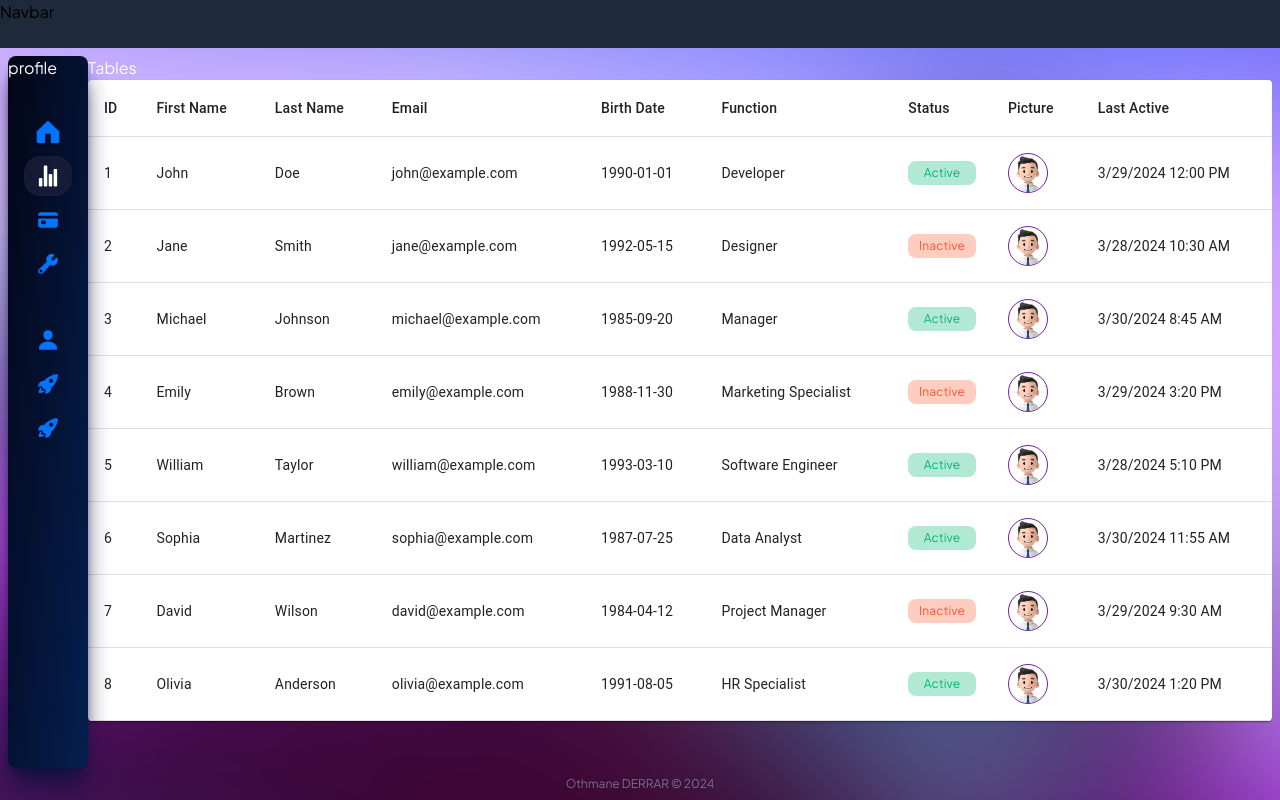
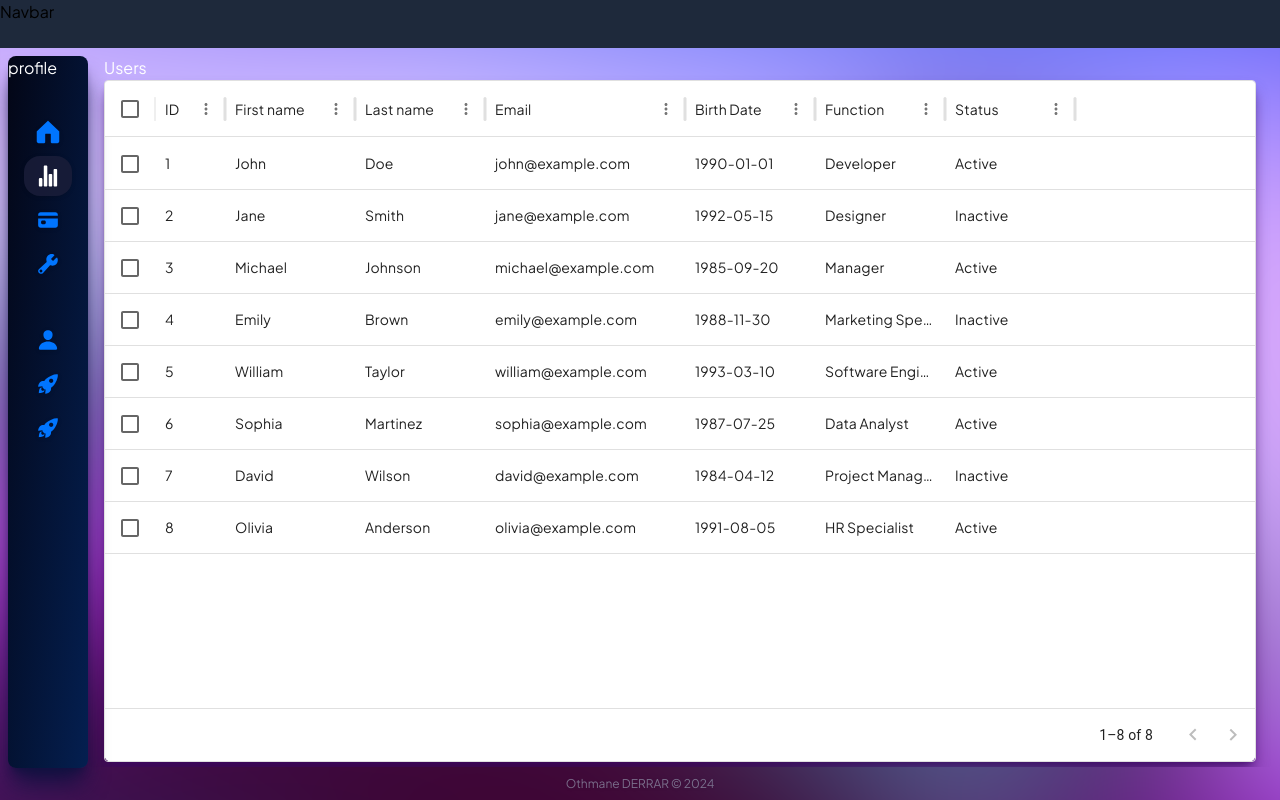
Before and after one commit to OthDr/dot-dashboard, a React (Create React App) app: page /tables in a window 1280 px wide. Built offline with nearby package versions, Linux system fonts and the light colour scheme.

Commit message:
mui data grid

```diff
--- a/package.json
+++ b/package.json
@@ -6,6 +6,7 @@
     "@emotion/react": "^11.11.4",
     "@emotion/styled": "^11.11.5",
     "@mui/material": "^5.15.14",
+    "@mui/x-data-grid": "^7.1.0",
     "@nivo/bar": "^0.84.0",
     "@nivo/calendar": "^0.84.0",
     "@nivo/core": "^0.84.0",
--- a/src/components/Layout.tsx
+++ b/src/components/Layout.tsx
@@ -11,9 +11,11 @@ const Layout: React.FC = () => {
             <Navbar />
             <div className="max-w-[1920px] mx-auto h-[calc(100vh-72px)] flex items-start p-2">
                 <Sidebar />
-                <div className="block w-full h-full bg-transparent overflow-y-scroll animate-slowfade2 ">
-                    <Outlet />
-                </div>
+                <main className="block w-full g-transparent overflow-auto animate-slowfade2 h-[calc(100vh-89px)] ">
+                    <div className='px-2 lg:px-4 w-full h-full rounded-lg '>
+                        <Outlet />
+                    </div>
+                </main>
             </div>
             <Footer />
         </div>
--- /dev/null
+++ b/src/components/dataTable/UsersDataTabe.tsx
@@ -0,0 +1,48 @@
+import * as React from 'react';
+import { DataGrid, GridColDef } from '@mui/x-data-grid';
+import { User } from '../../data/types/User';
+
+const columns: GridColDef[] = [
+    { field: 'id', headerName: 'ID', width: 70 },
+    { field: 'firstName', headerName: 'First name', width: 130 },
+    { field: 'lastName', headerName: 'Last name', width: 130 },
+    { field: 'email', headerName: 'Email', width: 200 },
+    { field: 'birthDate', headerName: 'Birth Date', width: 130 },
+    { field: 'function', headerName: 'Function', width: 130 },
+    { field: 'status', headerName: 'Status', width: 130 },
+];
+
+interface Props {
+    users: User[];
+}
+
+const UsersDataTable: React.FC<Props> = ({ users }: Props) => {
+
+    const rows = users.map((user) => ({
+        id: user.id,
+        firstName: user.firstName,
+        lastName: user.lastName,
+        email: user.email,
+        birthDate: user.birthDate,
+        function: user.function,
+        status: user.status ? 'Active' : 'Inactive',
+    }));
+
+    return (
+        <div className='lg:h-[calc(100vh-118px)] h-full w-full bg-primaryWhite rounded-lg shadow-lg shadow-purple-950/70'>
+            <DataGrid
+                rows={rows}
+                columns={columns}
+                autoPageSize
+                initialState={{
+                    pagination: {
+                        paginationModel: { page: 0, pageSize: 8 },
+                    },
+                }}
+                checkboxSelection
+            />
+        </div>
+    );
+};
+
+export default UsersDataTable;
--- /dev/null
+++ b/src/components/tables/Tables.tsx
@@ -0,0 +1,14 @@
+import React from 'react'
+import mockUsers from '../../data/usersMockData'
+import UsersDataTable from '../dataTable/UsersDataTabe'
+
+const Tables: React.FC = () => {
+    return (
+        <div className='block  h-full  text-white w-full '>
+            Users
+            <UsersDataTable users={mockUsers} />
+        </div>
+    )
+}
+
+export default Tables
--- a/src/routes/Router.tsx
+++ b/src/routes/Router.tsx
@@ -4,7 +4,7 @@ import Home from "../scenes/home/Home";
 import SignIn from "../scenes/auth/SignIn";
 import SignUp from "../scenes/auth/SignUp";
 import NotFound from "../scenes/404/NotFound";
-import Tables from "../scenes/tables/Tables";
+import Tables from "../components/tables/Tables";
 import Settings from "../scenes/settings/Settings";
 
 export const Router = createBrowserRouter([
--- a/src/scenes/home/Home.tsx
+++ b/src/scenes/home/Home.tsx
@@ -3,11 +3,9 @@ import GridSystem from './GridSystem';
 
 const Home: React.FC = () => {
     return (
-        <main className='px-2 lg:px-8 w-full h-full'>
-            <div className="flex flex-col gap-4 lg:gap-10 ">
-                <GridSystem />
-            </div>
-        </main>
+        <div className="flex flex-col gap-4 lg:gap-10 ">
+            <GridSystem />
+        </div>
     )
 };
 
--- a/src/scenes/home/cards/ColSpan7.tsx
+++ b/src/scenes/home/cards/ColSpan7.tsx
@@ -1,5 +1,5 @@
 import React from 'react';
-import UsersTable from '../../tables/UsersTable';
+import UsersTable from '../../../components/tables/UsersTable';
 import mockUsers from '../../../data/usersMockData';
 
 const ColSpan7: React.FC = () => {
--- a/src/scenes/tables/Tables.tsx
+++ /dev/null
@@ -1,14 +0,0 @@
-import React from 'react'
-import UsersTable from './UsersTable'
-import mockUsers from '../../data/usersMockData'
-
-const Tables: React.FC = () => {
-    return (
-        <div className='text-white'>
-            Tables
-            <UsersTable users={mockUsers} />
-        </div>
-    )
-}
-
-export default Tables
```
Also changed, not shown: src/components/tables/UsersTable.tsx (renamed from src/scenes/tables/UsersTable.tsx), 1 other file (tests, documents, lock files or other folders).
